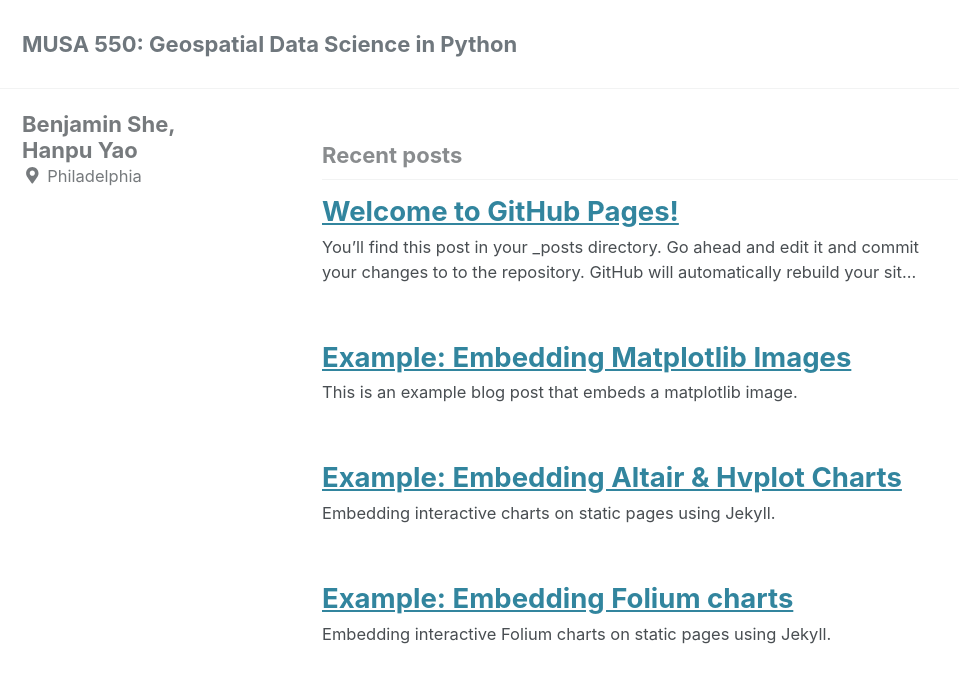
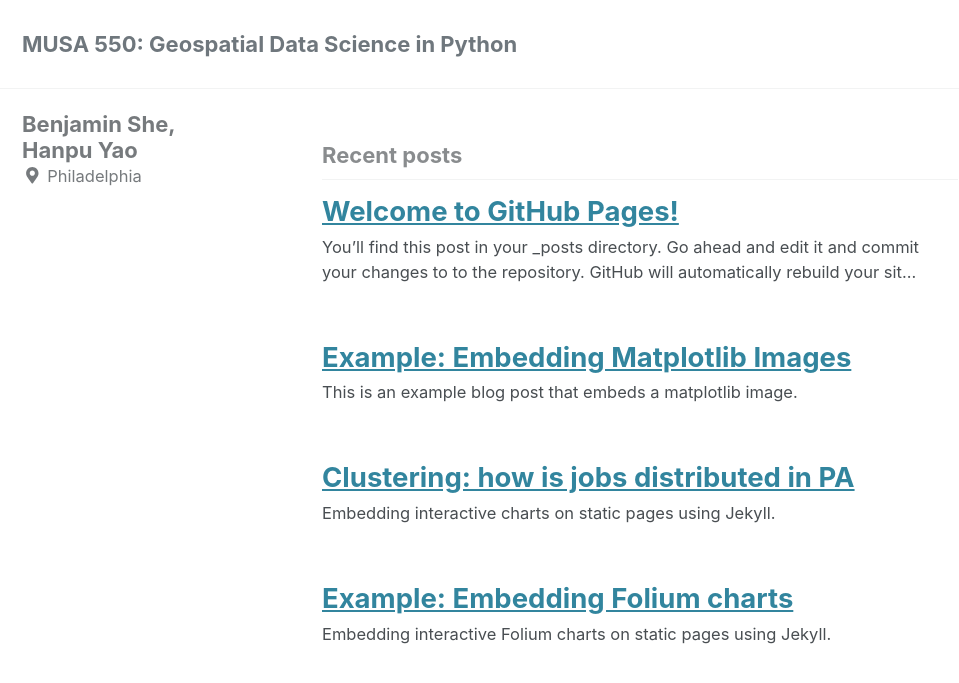
Before and after one commit to yhp92/MUSA550-final, a Jekyll site: the page built from index.html, in a window 1280 px wide and 900 px high. Shown: the top 683 px of the window, without its empty margins (0-959 px from the left). Built offline with Jekyll 4.4.1, drawn with Linux system fonts in a browser that asks for light colours; cached includes are drawn as plain includes; nearby versions of some CDN libraries; a script that is not in the unit is left out; the list of posts is cut into pages by our own code.

Commit message:
Create 2019-04-13-measles-charts.md

```diff
--- a/_posts/2019-04-13-measles-charts.md
+++ b/_posts/2019-04-13-measles-charts.md
@@ -1,5 +1,5 @@
 ---
-title: "Example: Embedding Altair & Hvplot Charts"
+title: "Clustering: how is jobs distributed in PA"
 date: 2019-04-13
 published: true
 tags: [dataviz, altair, hvplot, holoviews]
```
Also changed, not shown: other parts of _posts/2019-04-13-measles-charts.md (+1 -1 lines).
